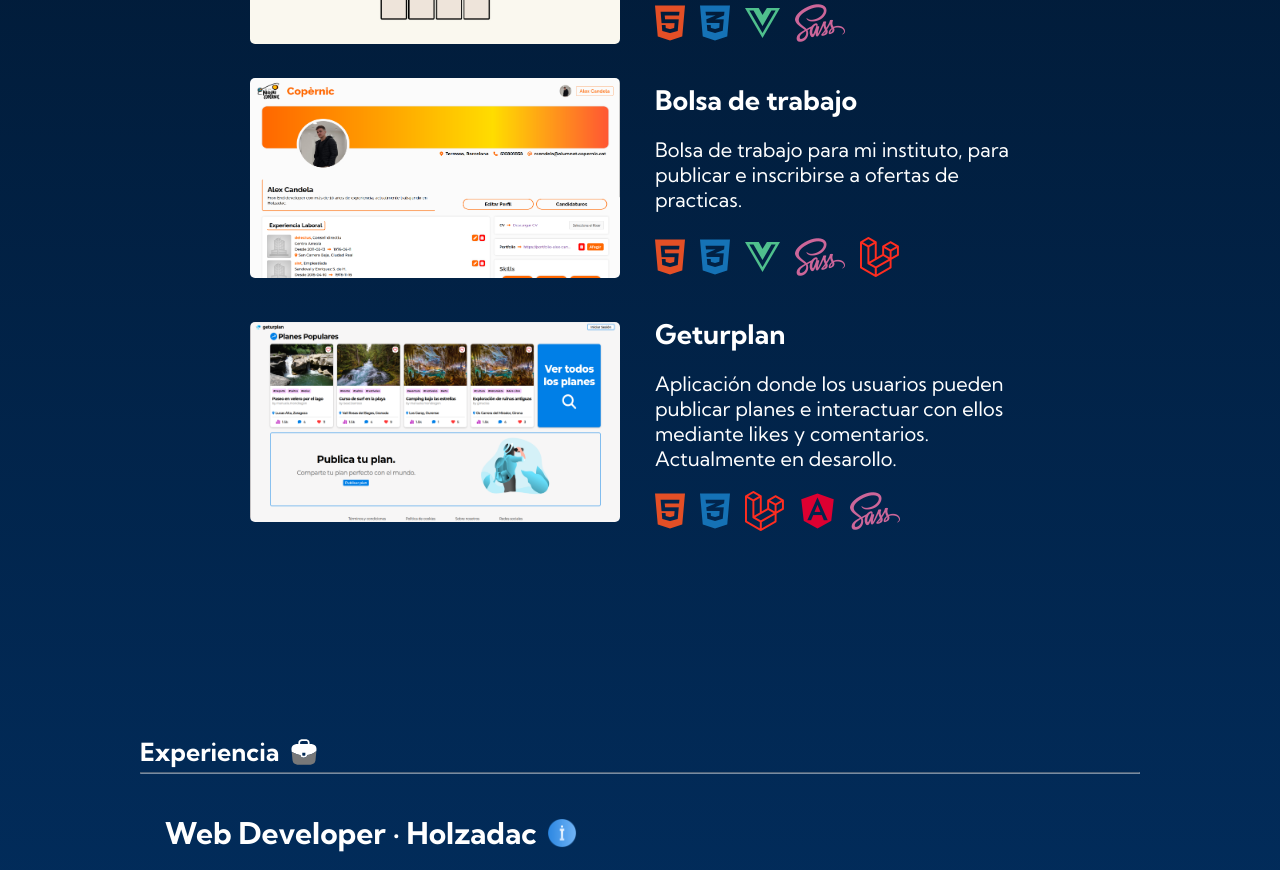
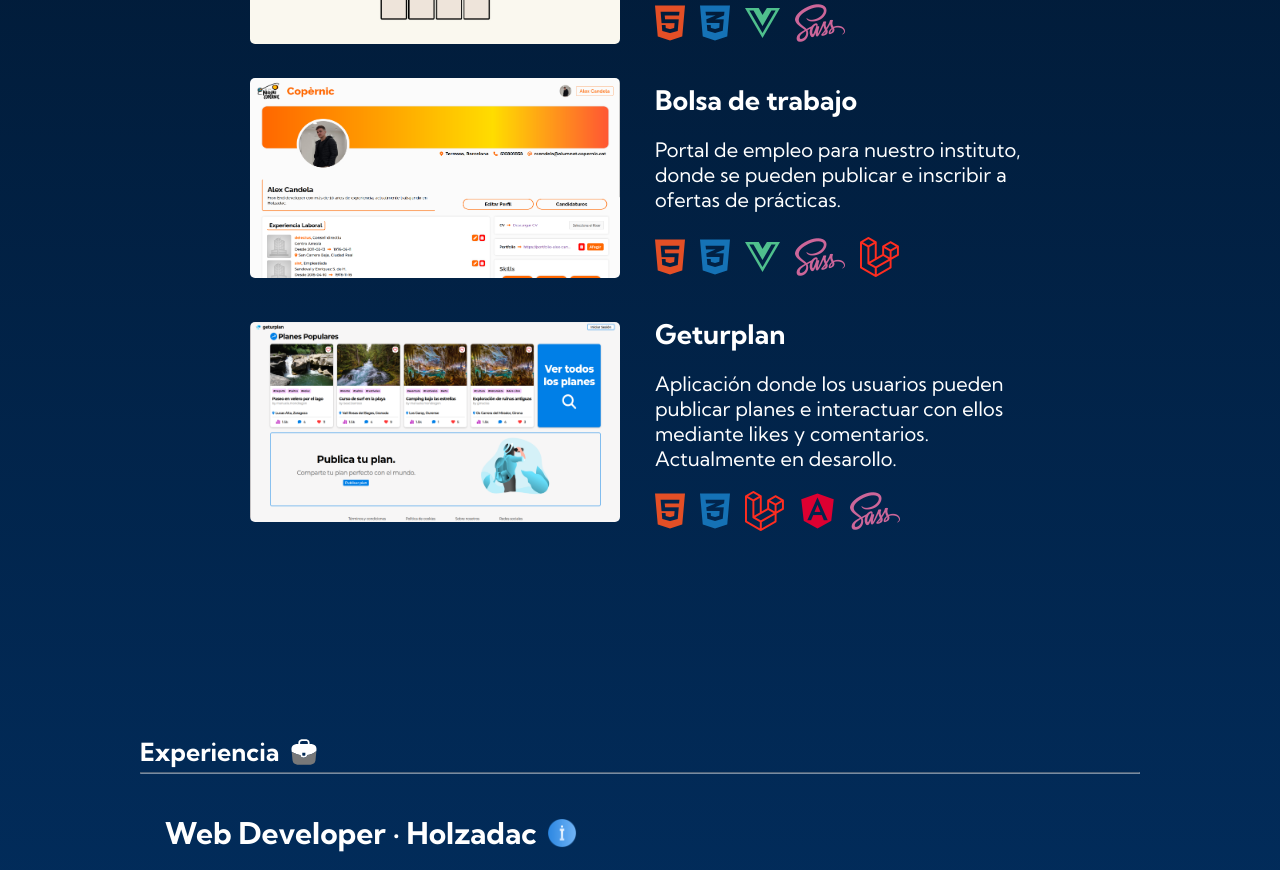
Before and after one commit to alexcandela/portfolio, a Vue app: page / in a window 1280 px wide. Shown: the part 800-1670 px from the top of the page. Built offline with nearby package versions, Linux system fonts and the light colour scheme.

Commit message:
Update frase

```diff
--- a/src/components/Proyectos.vue
+++ b/src/components/Proyectos.vue
@@ -51,11 +51,11 @@
         <div class="info">
           <div v-if="translate" class="info-titulo">Job Board</div>
           <div v-else class="info-titulo">Bolsa de trabajo</div>
-          <div v-if="translate" class="info-desc">Job board for my institute, to publish and apply for internship
-            opportunities.
+          <div v-if="translate" class="info-desc">
+            Job portal for our institute, where internship opportunities can be posted and applied for.
           </div>
-          <div v-else class="info-desc">Bolsa de trabajo para mi instituto, para publicar e inscribirse a ofertas de
-            practicas.
+          <div v-else class="info-desc">
+            Portal de empleo para nuestro instituto, donde se pueden publicar e inscribir a ofertas de prácticas.
           </div>
           <div class="info-tech"><i class="fa-brands fa-html5 html"></i><i class="fa-brands fa-css3-alt css"></i><i
               class="fa-brands fa-vuejs vue"></i><i class="fa-brands fa-sass sass"></i><i
```
